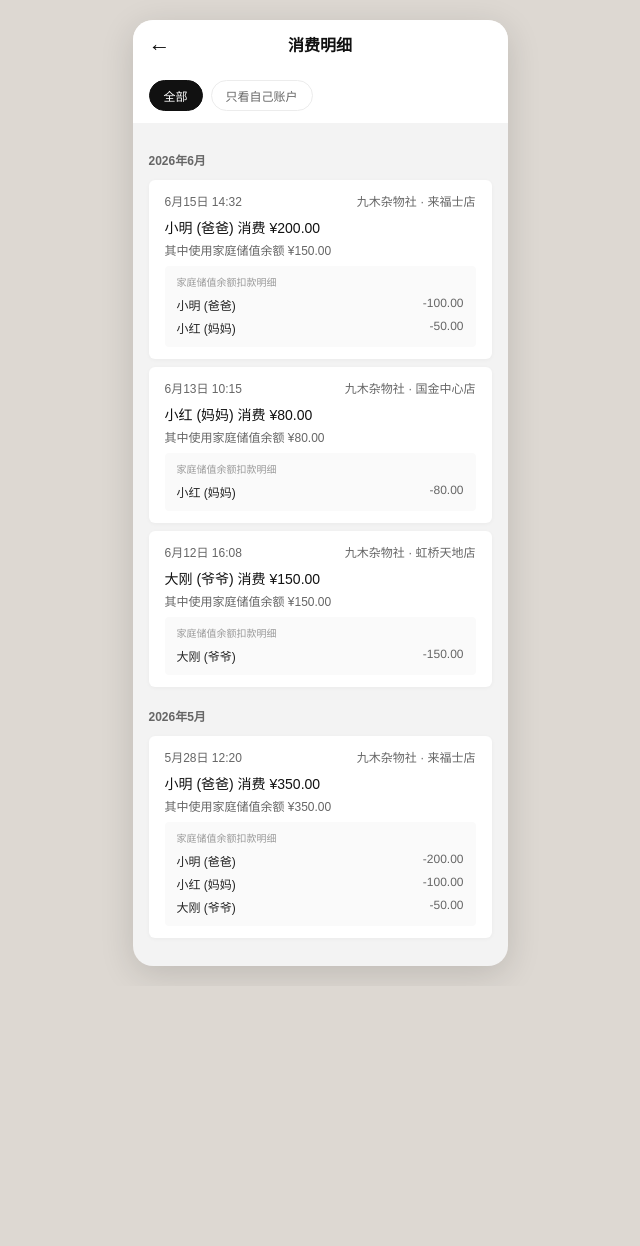
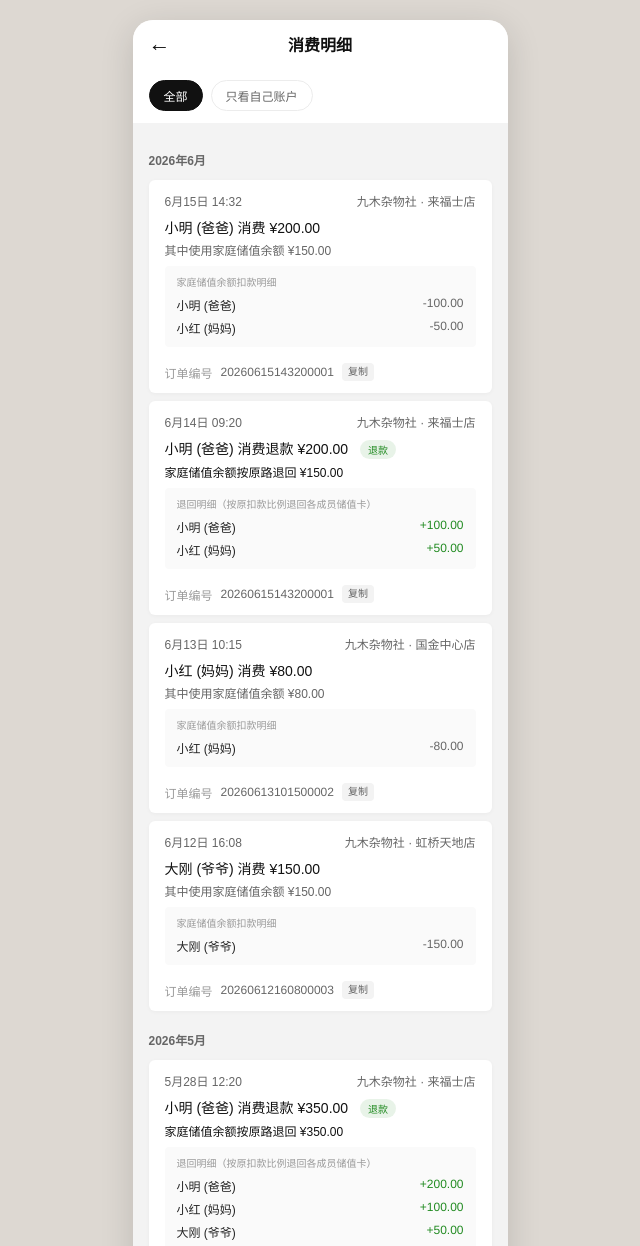
Before and after one commit to kurara01/familyAccount-prototype, a plain HTML site: page transactions.html in a window 1280 px wide. Shown: the top 1246 px of the page, without its empty margins (320-960 px from the left). Before the commit the page ends 986 px from the top, so only its background shows below. Drawn offline with Linux system fonts and the light colour scheme.

Commit message:
更新限额及消费明细

```diff
--- a/transactions.html
+++ b/transactions.html
@@ -58,6 +58,37 @@
   .tx-breakdown-row .amount { font-family: var(--font-num); font-weight: 500; }
   .tx-breakdown-row .amount.self { color: var(--color-secondary); }
 
+  /* 退款样式 */
+  .tx-item.refund {
+    border-left: none;
+  }
+  .tx-item.refund .tx-payer {
+    color: var(--color-title);
+  }
+  .tx-item.refund .tx-family-used {
+    color: var(--color-title);
+  }
+  .tx-refund-badge {
+    display: inline-block;
+    padding: 2px 8px;
+    border-radius: var(--radius-full);
+    font-size: var(--fs-xs);
+    font-weight: 500;
+    background: rgba(34,139,34,0.1);
+    color: #228B22;
+    margin-left: var(--sp-xs);
+  }
+  .tx-breakdown-row .amount.refund {
+    color: #228B22;
+    font-family: var(--font-num);
+    font-weight: 500;
+  }
+  .tx-refund-source {
+    font-size: var(--fs-xs);
+    color: var(--color-placeholder);
+    margin-bottom: var(--sp-xs);
+  }
+
   .tx-month-header {
     padding: var(--sp-sm) var(--sp-md);
     font-size: var(--fs-sm);
@@ -90,10 +121,36 @@
     border-color: var(--color-primary);
   }
 
-  .empty-tx {
-    text-align: center;
-    padding: 60px var(--sp-md);
+  .tx-order-row {
+    display: flex; align-items: center; gap: var(--sp-xs);
+    font-size: var(--fs-sm);
     color: var(--color-placeholder);
+    margin-top: var(--sp-xs);
+    padding-top: var(--sp-xs);
+  }
+  .tx-order-no {
+    font-family: var(--font-num);
+    color: var(--color-secondary);
+  }
+  .tx-copy-btn {
+    border: none;
+    background: var(--color-bg);
+    color: var(--color-secondary);
+    cursor: pointer;
+    font-size: var(--fs-xs);
+    padding: 2px 6px;
+    border-radius: var(--radius-sm);
+    transition: all 0.15s;
+    font-family: var(--font-cn);
+    line-height: 1.4;
+  }
+  .tx-copy-btn:active {
+    color: var(--color-title);
+    background: var(--color-divider);
+  }
+  .tx-copy-btn.copied {
+    color: var(--color-success);
+    background: rgba(34,139,34,0.08);
   }
 </style>
 </head>
@@ -132,6 +189,37 @@
           <span class="amount self">-50.00</span>
         </div>
       </div>
+      <div class="tx-order-row">
+        订单编号 <span class="tx-order-no">20260615143200001</span>
+        <button class="tx-copy-btn" onclick="copyOrderNo(this, '20260615143200001')">复制</button>
+      </div>
+    </div>
+
+    <div class="tx-item refund" data-self-deducted="false">
+      <div class="tx-header">
+        <span class="tx-date">6月14日 09:20</span>
+        <span class="tx-store">九木杂物社 · 来福士店</span>
+      </div>
+      <div class="tx-payer">
+        小明 (爸爸) 消费退款 ¥200.00
+        <span class="tx-refund-badge">退款</span>
+      </div>
+      <div class="tx-family-used">家庭储值余额按原路退回 ¥150.00</div>
+      <div class="tx-breakdown">
+        <div class="tx-breakdown-title">退回明细（按原扣款比例退回各成员储值卡）</div>
+        <div class="tx-breakdown-row">
+          <span class="name">小明 (爸爸)</span>
+          <span class="amount refund">+100.00</span>
+        </div>
+        <div class="tx-breakdown-row">
+          <span class="name">小红 (妈妈)</span>
+          <span class="amount refund">+50.00</span>
+        </div>
+      </div>
+      <div class="tx-order-row">
+        订单编号 <span class="tx-order-no">20260615143200001</span>
+        <button class="tx-copy-btn" onclick="copyOrderNo(this, '20260615143200001')">复制</button>
+      </div>
     </div>
 
     <div class="tx-item" data-self-deducted="false">
@@ -147,6 +235,10 @@
           <span class="name">小红 (妈妈)</span>
           <span class="amount self">-80.00</span>
         </div>
+      </div>
+      <div class="tx-order-row">
+        订单编号 <span class="tx-order-no">20260613101500002</span>
+        <button class="tx-copy-btn" onclick="copyOrderNo(this, '20260613101500002')">复制</button>
       </div>
     </div>
 
@@ -164,31 +256,42 @@
           <span class="amount self">-150.00</span>
         </div>
       </div>
+      <div class="tx-order-row">
+        订单编号 <span class="tx-order-no">20260612160800003</span>
+        <button class="tx-copy-btn" onclick="copyOrderNo(this, '20260612160800003')">复制</button>
+      </div>
     </div>
 
     <div class="tx-month-header">2026年5月</div>
 
-    <div class="tx-item" data-self-deducted="true">
+    <div class="tx-item refund" data-self-deducted="false">
       <div class="tx-header">
         <span class="tx-date">5月28日 12:20</span>
         <span class="tx-store">九木杂物社 · 来福士店</span>
       </div>
-      <div class="tx-payer">小明 (爸爸) 消费 ¥350.00</div>
-      <div class="tx-family-used">其中使用家庭储值余额 ¥350.00</div>
+      <div class="tx-payer">
+        小明 (爸爸) 消费退款 ¥350.00
+        <span class="tx-refund-badge">退款</span>
+      </div>
+      <div class="tx-family-used">家庭储值余额按原路退回 ¥350.00</div>
       <div class="tx-breakdown">
-        <div class="tx-breakdown-title">家庭储值余额扣款明细</div>
+        <div class="tx-breakdown-title">退回明细（按原扣款比例退回各成员储值卡）</div>
         <div class="tx-breakdown-row">
           <span class="name">小明 (爸爸)</span>
-          <span class="amount self">-200.00</span>
+          <span class="amount refund">+200.00</span>
         </div>
         <div class="tx-breakdown-row">
           <span class="name">小红 (妈妈)</span>
-          <span class="amount self">-100.00</span>
+          <span class="amount refund">+100.00</span>
         </div>
         <div class="tx-breakdown-row">
           <span class="name">大刚 (爷爷)</span>
-          <span class="amount self">-50.00</span>
+          <span class="amount refund">+50.00</span>
         </div>
+      </div>
+      <div class="tx-order-row">
+        订单编号 <span class="tx-order-no">20260528122000004</span>
+        <button class="tx-copy-btn" onclick="copyOrderNo(this, '20260528122000004')">复制</button>
       </div>
     </div>
 
@@ -201,27 +304,25 @@
 </div>
 
 <script>
-function filter(chip) {
-  document.querySelectorAll('.filter-chip').forEach(c => c.classList.remove('active'));
-  chip.classList.add('active');
-  const type = chip.textContent.trim();
-  const items = document.querySelectorAll('.tx-item[data-self-deducted]');
-  const empty = document.getElementById('emptyState');
-  let visible = 0;
-  items.forEach(item => {
-    if (type === '全部') {
-      item.style.display = 'block';
-      visible++;
-    } else if (type === '只看自己账户') {
-      if (item.dataset.selfDeducted === 'true') {
-        item.style.display = 'block';
-        visible++;
-      } else {
-        item.style.display = 'none';
-      }
-    }
-  });
-  empty.style.display = visible === 0 ? 'block' : 'none';
+function copyOrderNo(btn, orderNo) {
+  if (navigator.clipboard) {
+    navigator.clipboard.writeText(orderNo).then(function() {
+      btn.textContent = '已复制';
+      btn.classList.add('copied');
+      setTimeout(function() { btn.textContent = '复制'; btn.classList.remove('copied'); }, 1500);
+    });
+  } else {
+    // fallback
+    var ta = document.createElement('textarea');
+    ta.value = orderNo;
+    ta.style.position = 'fixed'; ta.style.opacity = '0';
+    document.body.appendChild(ta); ta.select();
+    document.execCommand('copy');
+    document.body.removeChild(ta);
+    btn.textContent = '已复制';
+    btn.classList.add('copied');
+    setTimeout(function() { btn.textContent = '复制'; btn.classList.remove('copied'); }, 1500);
+  }
 }
 </script>
 
```
Also changed, not shown: dashboard.html (+42 -4 lines).
